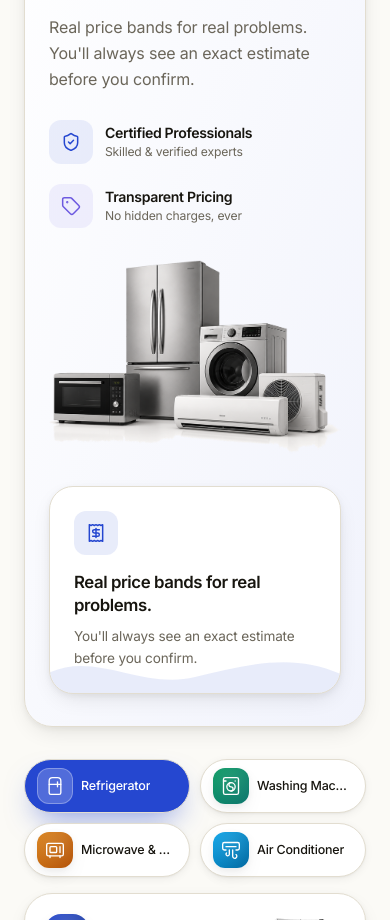
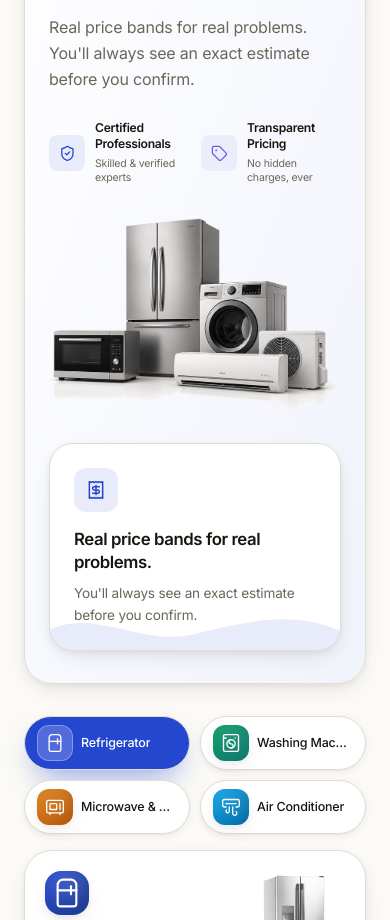
Before and after one commit to Tanveersultana125/24X7services, a Next.js app: page /services in a window 390 px wide. Shown: the part 3580-4500 px from the top of the page. Built offline with nearby package versions, Linux system fonts and the light colour scheme.

Commit message:
Sit the two pricing proofs side by side on phones
They stacked because the row was a plain flex-wrap. Two-column grid below
sm, with the chip and type scaled to fit.

Co-Authored-By: Claude Opus 4.8 (1M context) <noreply@anthropic.com>

```diff
--- a/src/components/site/ServicesDetail.tsx
+++ b/src/components/site/ServicesDetail.tsx
@@ -189,19 +189,23 @@ export function ServicesDetail() {
                   before you confirm.
                 </p>
 
-                <div className="mt-7 flex flex-wrap items-center gap-x-8 gap-y-5">
+                <div className="mt-7 grid grid-cols-2 gap-3 sm:flex sm:flex-wrap sm:items-center sm:gap-x-8 sm:gap-y-5">
                   {PRICING_PROOF.map((p, i) => (
-                    <div key={p.title} className="flex items-center gap-3">
+                    <div key={p.title} className="flex items-center gap-2.5 sm:gap-3">
                       {i > 0 && <span aria-hidden className="mr-5 hidden h-10 w-px bg-hairline sm:block" />}
                       <span
-                        className="grid size-11 shrink-0 place-items-center rounded-xl"
+                        className="grid size-9 shrink-0 place-items-center rounded-lg sm:size-11 sm:rounded-xl"
                         style={{ background: `${p.tint}16`, color: p.tint }}
                       >
-                        <p.icon className="size-5" strokeWidth={1.8} />
+                        <p.icon className="size-[1.05rem] sm:size-5" strokeWidth={1.8} />
                       </span>
-                      <span className="leading-none">
-                        <span className="block text-[0.88rem] font-semibold tracking-tight">{p.title}</span>
-                        <span className="mt-1.5 block text-[0.76rem] text-muted">{p.desc}</span>
+                      <span className="min-w-0 leading-none">
+                        <span className="block text-[0.76rem] font-semibold leading-tight tracking-tight sm:text-[0.88rem]">
+                          {p.title}
+                        </span>
+                        <span className="mt-1.5 block text-[0.66rem] leading-snug text-muted sm:text-[0.76rem]">
+                          {p.desc}
+                        </span>
                       </span>
                     </div>
                   ))}
```
